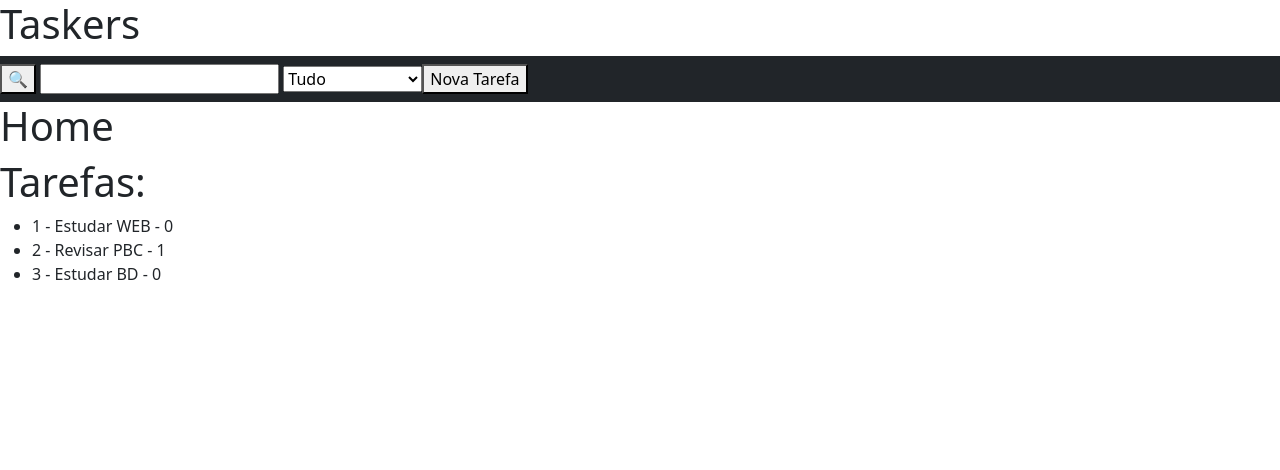
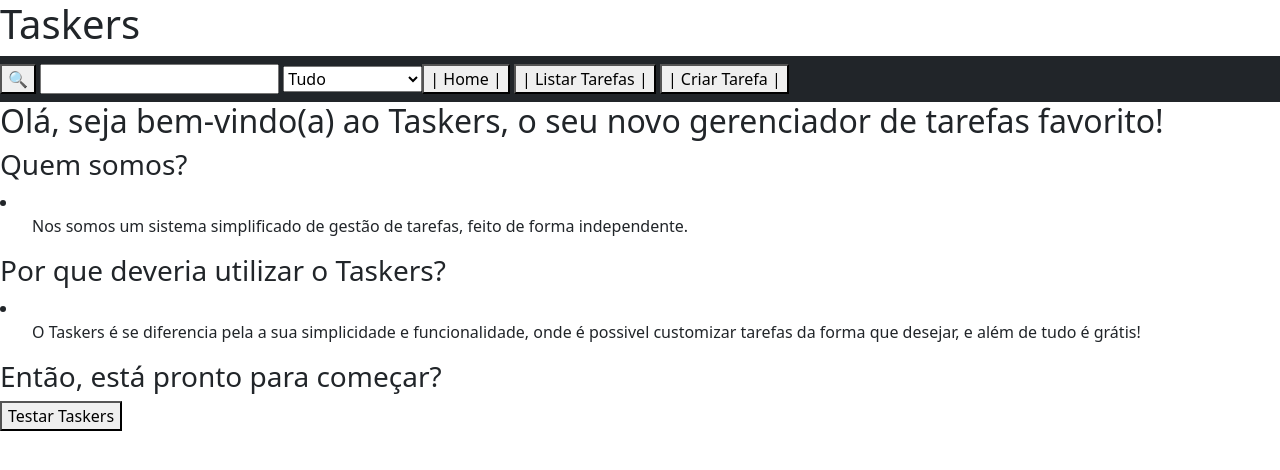
Before and after one commit to Aza090-lab/Taskers, a Node server app: page / in a window 1280 px wide. Shown: the top 470 px of the page. Run offline with Node 20, Linux system fonts and the light colour scheme; some libraries are stand-ins or nearby versions.

Commit message:
Adição do Home nv

```diff
--- a/Taskers/Taskers/src/controllers/initialController.js
+++ b/Taskers/Taskers/src/controllers/initialController.js
@@ -1,17 +1,17 @@
  //====VARIAVEIS====
- const taskModel = require('../models/taskModel');
+ //const taskModel = require('../models/taskModel');
 
 //====FUNÇÕES====
 const paginaInicial = (req, res) => {
-    //res.render("home", {nome: "Moto"});
+    res.render("home copy", {nome: "Moto"});
 
-    const tasks = taskModel.getAllTasks();
+    //const tasks = taskModel.getAllTasks();
 
-    if (tasks.length == 0) {
-        res.render("allTasks",{tasks : "Nenhuma Task foi encontrada!"});
-    }
+    //if (tasks.length == 0) {
+    //    res.render("allTasks",{tasks : "Nenhuma Task foi encontrada!"});
+    //}
 
-    res.status(200).render("home", {tasks});
+    //res.status(200).render("home", {tasks});
 };
 
 
--- /dev/null
+++ b/Taskers/Taskers/src/views/home copy.ejs
@@ -0,0 +1,26 @@
+<%- include('partials/head') %>
+
+<%- include('partials/header') %>
+<%- include('partials/navbar') %>
+
+    <main>
+        <h2>Olá, seja bem-vindo(a) ao Taskers, o seu novo gerenciador de tarefas favorito!</h2>
+
+        <div>
+        <h3>Quem somos?</h3>
+        <li><ul>Nos somos um sistema simplificado de gestão de tarefas, feito de forma independente.</ul></li>
+        </div>
+
+        <div>
+        <h3>Por que deveria utilizar o Taskers?</h3>
+        <li><ul>O Taskers é se diferencia pela a sua simplicidade e funcionalidade, onde é possivel customizar tarefas da forma que desejar, e além de tudo é grátis!</ul></li>
+        </div>
+
+        <div>
+        <h3>Então, está pronto para começar?</h3>
+        <button>Testar Taskers</button>
+        </div>
+
+    </main>
+
+<%- include('partials/footer') %>
--- a/Taskers/Taskers/src/views/home.ejs
+++ b/Taskers/Taskers/src/views/home.ejs
@@ -2,18 +2,20 @@
 <%- include('partials/header') %>
 <%- include('partials/navbar') %>
 
-    <h1>
-        Home
-    </h1>
+    <main>
+        <h2>Tarefas</h2>
 
-
-    <h1>Tarefas:</h1>
-    <ul>
+        <div id="DisplayTasks">
         <% tasks.forEach(t => { %>
-            <li>
-                <%= t.id %> - <%= t.title %> - <%= t.completed %>
-            </li>
+            <div>
+                <li><ul>
+                    <h3><%= t.title %></h3>
+                    <p><%= t.completed %></p>
+                    <button>Editar</button> <button>Deletar</button>
+                </ul></li>
+            </div>
         <% }) %>
-    </ul>
+        </div>
+    </main>
 
 <%- include('partials/footer') %>
--- a/Taskers/Taskers/src/views/partials/navbar.ejs
+++ b/Taskers/Taskers/src/views/partials/navbar.ejs
@@ -14,7 +14,9 @@
             </div>
 
             <div>
-                <button>Nova Tarefa</button>
+                <button> | Home | </button>
+                <button> | Listar Tarefas | </button>
+                <button> | Criar Tarefa | </button>
             </div>
 
         </div>
```
